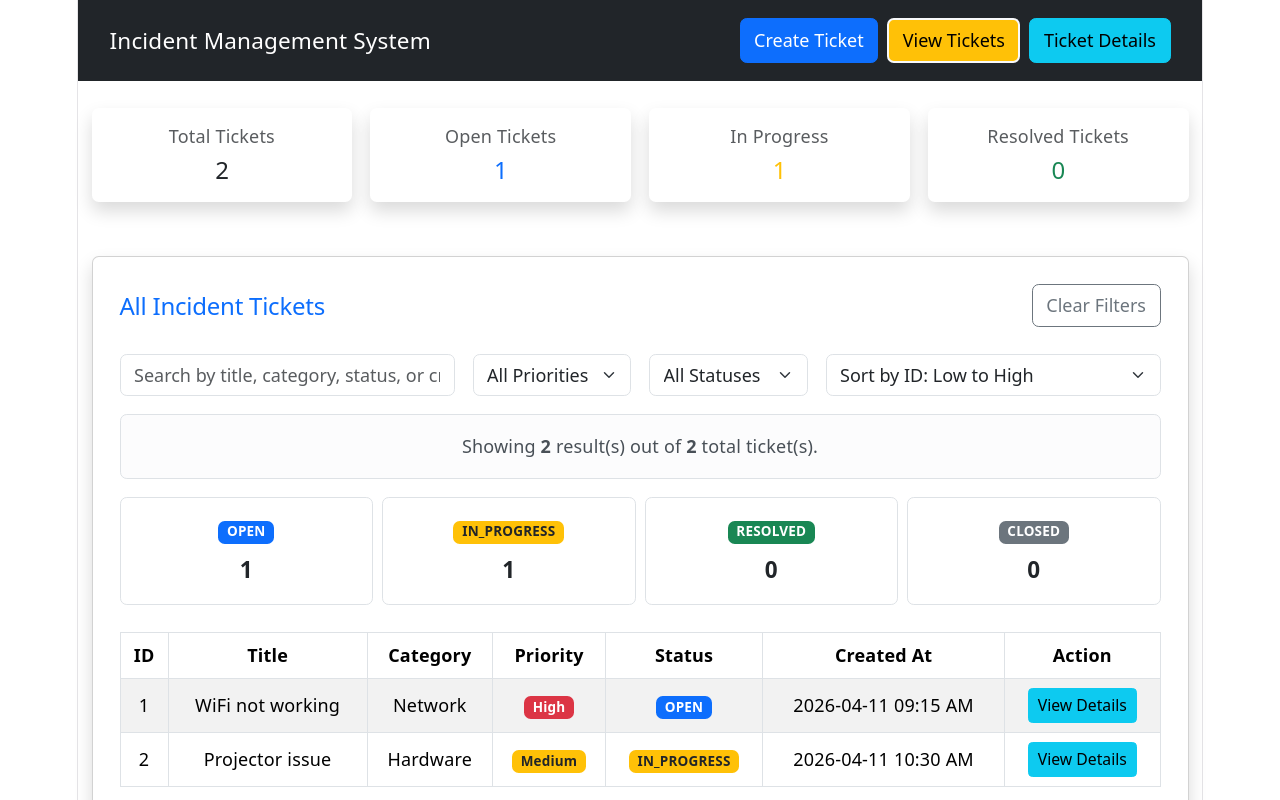
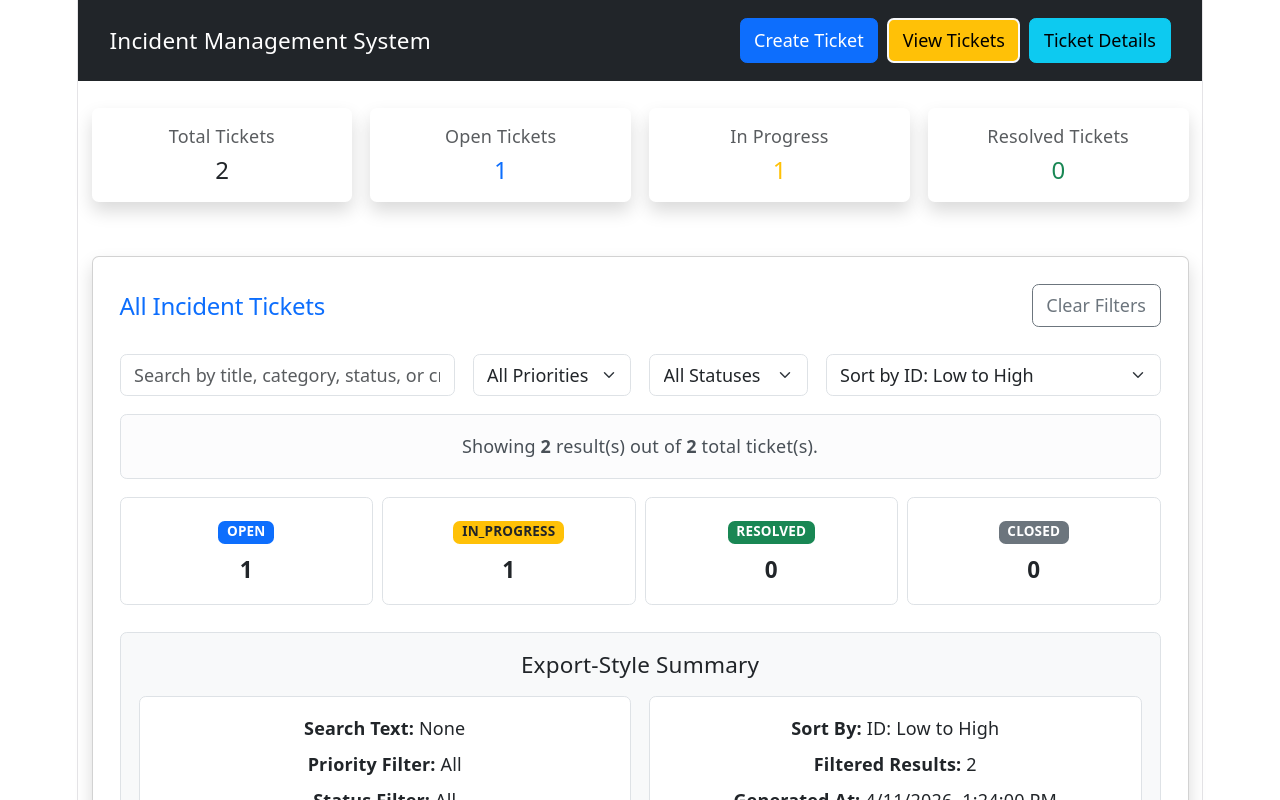
Before and after one commit to ThilinaLakmal/springboot_project, a React app in the folder frontend/: page / in a window 1280 px wide. Both pictures are taken after a click on the button "View Tickets". Shown: the top 800 px of the page. Built offline with nearby package versions, Linux system fonts and the light colour scheme; the HTML template or start-up script is replaced by a standard one.

Commit message:
Add export style summary area to ticket list page

```diff
--- a/frontend/src/pages/TicketListPage.jsx
+++ b/frontend/src/pages/TicketListPage.jsx
@@ -121,6 +121,20 @@ function TicketListPage({ tickets, onViewDetails }) {
     setSortBy('ID_ASC');
   };
 
+  const getSortLabel = () => {
+    if (sortBy === 'ID_ASC') return 'ID: Low to High';
+    if (sortBy === 'ID_DESC') return 'ID: High to Low';
+    if (sortBy === 'PRIORITY_HIGH_LOW') return 'Priority: High to Low';
+    if (sortBy === 'PRIORITY_LOW_HIGH') return 'Priority: Low to High';
+    if (sortBy === 'STATUS_ASC') return 'Status: OPEN to CLOSED';
+    if (sortBy === 'STATUS_DESC') return 'Status: CLOSED to OPEN';
+    if (sortBy === 'CREATED_NEWEST') return 'Created Time: Newest First';
+    if (sortBy === 'CREATED_OLDEST') return 'Created Time: Oldest First';
+    return 'Not selected';
+  };
+
+  const reportGeneratedAt = new Date().toLocaleString();
+
   return (
     <div className="container mt-5">
       <div className="card shadow p-4">
@@ -228,6 +242,43 @@ function TicketListPage({ tickets, onViewDetails }) {
           </div>
         </div>
 
+        <div className="card border mb-4 bg-light">
+          <div className="card-body">
+            <h5 className="text-dark mb-3">Export-Style Summary</h5>
+
+            <div className="row g-3">
+              <div className="col-md-6">
+                <div className="border rounded p-3 h-100 bg-white">
+                  <p className="mb-2">
+                    <strong>Search Text:</strong>{' '}
+                    {searchText.trim() !== '' ? searchText : 'None'}
+                  </p>
+                  <p className="mb-2">
+                    <strong>Priority Filter:</strong> {priorityFilter}
+                  </p>
+                  <p className="mb-0">
+                    <strong>Status Filter:</strong> {statusFilter}
+                  </p>
+                </div>
+              </div>
+
+              <div className="col-md-6">
+                <div className="border rounded p-3 h-100 bg-white">
+                  <p className="mb-2">
+                    <strong>Sort By:</strong> {getSortLabel()}
+                  </p>
+                  <p className="mb-2">
+                    <strong>Filtered Results:</strong> {sortedTickets.length}
+                  </p>
+                  <p className="mb-0">
+                    <strong>Generated At:</strong> {reportGeneratedAt}
+                  </p>
+                </div>
+              </div>
+            </div>
+          </div>
+        </div>
+
         <table className="table table-bordered table-striped align-middle">
           <thead>
             <tr>
```
